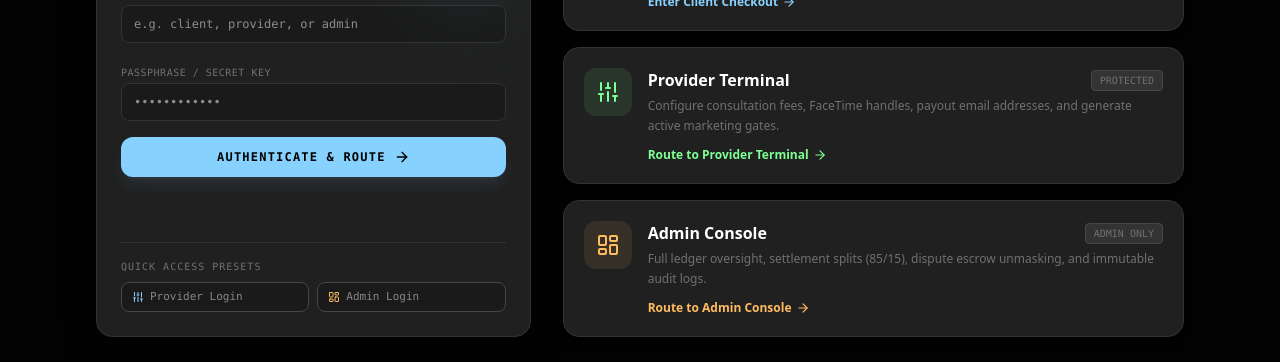
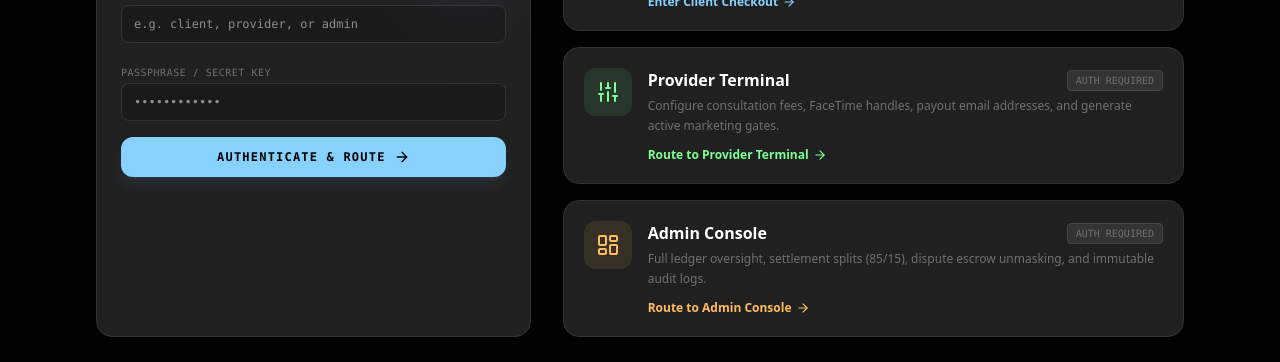
Before and after one commit to MerkMorassi/GATEKEEPER-MVP, a React (Vite) app: page / in a window 1280 px wide. Shown: the part 349-711 px from the top of the page. Built offline with nearby package versions, Linux system fonts and the light colour scheme; no server answers.

Commit message:
Security Patch: Remove unauthenticated quick presets and auto-logins

```diff
--- a/src/components/FlashPortal.tsx
+++ b/src/components/FlashPortal.tsx
@@ -16,9 +16,8 @@ export const FlashPortal: React.FC<FlashPortalProps> = ({ currentRole, onNavigat
     if (e) e.preventDefault();
     setError(null);
 
-    // Direct client fallback
-    if (username.trim().toLowerCase() === 'client' || (!username && !passphrase)) {
-      onNavigate('client', null);
+    if (!username.trim() && !passphrase.trim()) {
+      setError('Please enter your credentials.');
       return;
     }
 
@@ -44,38 +43,6 @@ export const FlashPortal: React.FC<FlashPortalProps> = ({ currentRole, onNavigat
         setError(data.error || 'Authentication failed. Please verify credentials.');
       }
     } catch (err: any) {
-      setError('Connection error during authentication.');
-    } finally {
-      setLoading(false);
-    }
-  };
-
-  const fillAndSubmit = async (user: string, pass: string) => {
-    setUsername(user);
-    setPassphrase(pass);
-    setError(null);
-    setLoading(true);
-
-    try {
-      const res = await fetch('/api/auth/login', {
-        method: 'POST',
-        headers: { 'Content-Type': 'application/json' },
-        body: JSON.stringify({ username: user, passphrase: pass }),
-      });
-      const data = await res.json();
-
-      if (data.success && data.role) {
-        if (data.role === 'provider') {
-          onNavigate('provider', 'provider');
-        } else if (data.role === 'admin') {
-          onNavigate('agent', 'admin');
-        } else if (data.role === 'client') {
-          onNavigate('client', null);
-        }
-      } else {
-        setError(data.error || 'Authentication failed.');
-      }
-    } catch (err) {
       setError('Connection error during authentication.');
     } finally {
       setLoading(false);
@@ -161,29 +128,6 @@ export const FlashPortal: React.FC<FlashPortalProps> = ({ currentRole, onNavigat
               </button>
             </form>
           </div>
-
-          {/* Quick Preset Buttons */}
-          <div className="mt-8 pt-4 border-t border-surface-a10 space-y-2">
-            <span className="text-[10px] text-surface-a40 uppercase tracking-widest block mb-2">Quick Access Presets</span>
-            <div className="grid grid-cols-2 gap-2 text-[11px]">
-              <button
-                type="button"
-                onClick={() => fillAndSubmit('provider', 'gk_provider_passphrase_dev_2026')}
-                className="px-2.5 py-1.5 bg-tonal-a0 hover:bg-surface-a10 border border-surface-a20 rounded-lg text-surface-a50 hover:text-theme-light transition-all text-left truncate flex items-center space-x-1.5"
-              >
-                <Sliders className="w-3 h-3 text-info-a0 flex-shrink-0" />
-                <span className="truncate">Provider Login</span>
-              </button>
-              <button
-                type="button"
-                onClick={() => fillAndSubmit('admin', 'gk_admin_secret_dev_2026')}
-                className="px-2.5 py-1.5 bg-tonal-a0 hover:bg-surface-a10 border border-surface-a20 rounded-lg text-surface-a50 hover:text-theme-light transition-all text-left truncate flex items-center space-x-1.5"
-              >
-                <LayoutDashboard className="w-3 h-3 text-warning-a0 flex-shrink-0" />
-                <span className="truncate">Admin Login</span>
-              </button>
-            </div>
-          </div>
         </div>
 
         {/* Right: Direct Portal Option Cards */}
@@ -221,7 +165,7 @@ export const FlashPortal: React.FC<FlashPortalProps> = ({ currentRole, onNavigat
               if (currentRole === 'provider') {
                 onNavigate('provider', 'provider');
               } else {
-                fillAndSubmit('provider', 'gk_provider_passphrase_dev_2026');
+                onNavigate('provider', null);
               }
             }}
             className="group cursor-pointer bg-surface-a0 hover:bg-tonal-a0 border border-surface-a10 hover:border-success-a0/50 rounded-2xl p-5 shadow-lg transition-all duration-200 flex items-start space-x-4 relative overflow-hidden"
@@ -241,7 +185,7 @@ export const FlashPortal: React.FC<FlashPortalProps> = ({ currentRole, onNavigat
                   </span>
                 ) : (
                   <span className="text-[10px] font-mono px-2 py-0.5 rounded bg-surface-a10 text-surface-a40 border border-surface-a20">
-                    PROTECTED
+                    AUTH REQUIRED
                   </span>
                 )}
               </div>
@@ -261,7 +205,7 @@ export const FlashPortal: React.FC<FlashPortalProps> = ({ currentRole, onNavigat
               if (currentRole === 'admin') {
                 onNavigate('agent', 'admin');
               } else {
-                fillAndSubmit('admin', 'gk_admin_secret_dev_2026');
+                onNavigate('agent', null);
               }
             }}
             className="group cursor-pointer bg-surface-a0 hover:bg-tonal-a0 border border-surface-a10 hover:border-warning-a0/50 rounded-2xl p-5 shadow-lg transition-all duration-200 flex items-start space-x-4 relative overflow-hidden"
@@ -281,7 +225,7 @@ export const FlashPortal: React.FC<FlashPortalProps> = ({ currentRole, onNavigat
                   </span>
                 ) : (
                   <span className="text-[10px] font-mono px-2 py-0.5 rounded bg-surface-a10 text-surface-a40 border border-surface-a20">
-                    ADMIN ONLY
+                    AUTH REQUIRED
                   </span>
                 )}
               </div>
```
